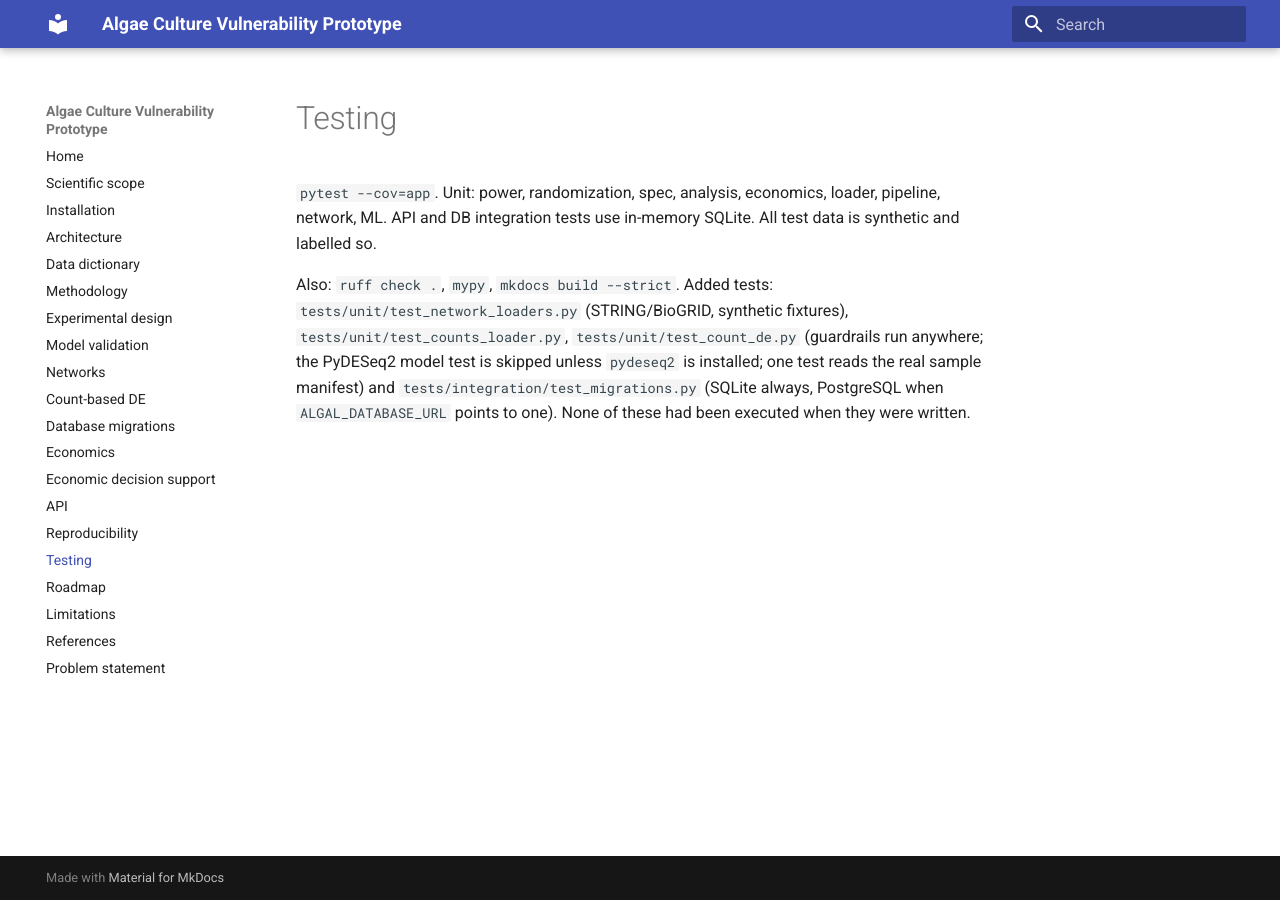
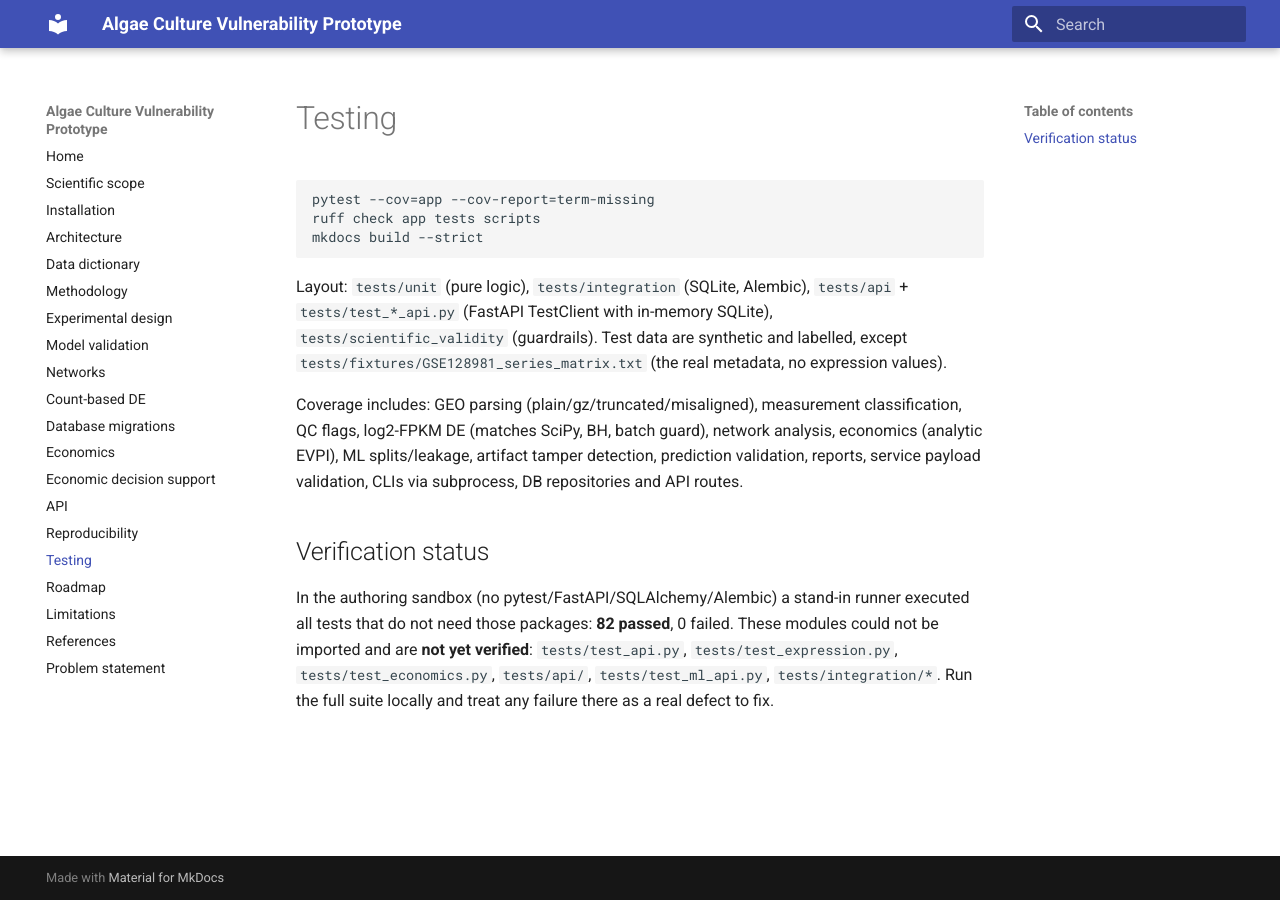
Before and after one commit to sunilnarayan419-ui/AlgalPathogenRisk-ML, an MkDocs documentation site: the page built from docs/testing.md, in a window 1280 px wide. Built offline with MkDocs 1.6.1 and Material for MkDocs 9.7.7, drawn with Linux system fonts in a browser that asks for light colours.

Commit message:
chore: update docs/testing.md

````diff
--- a/docs/testing.md
+++ b/docs/testing.md
@@ -1,5 +1,21 @@
 # Testing
 
-`pytest --cov=app`. Unit: power, randomization, spec, analysis, economics, loader, pipeline, network, ML. API and DB integration tests use in-memory SQLite. All test data is synthetic and labelled so.
+```powershell
+pytest --cov=app --cov-report=term-missing
+ruff check app tests scripts
+mkdocs build --strict
+```
+Layout: `tests/unit` (pure logic), `tests/integration` (SQLite, Alembic), `tests/api` + `tests/test_*_api.py`
+(FastAPI TestClient with in-memory SQLite), `tests/scientific_validity` (guardrails). Test data are synthetic and
+labelled, except `tests/fixtures/GSE128981_series_matrix.txt` (the real metadata, no expression values).
 
-Also: `ruff check .`, `mypy`, `mkdocs build --strict`. Added tests: `tests/unit/test_network_loaders.py` (STRING/BioGRID, synthetic fixtures), `tests/unit/test_counts_loader.py`, `tests/unit/test_count_de.py` (guardrails run anywhere; the PyDESeq2 model test is skipped unless `pydeseq2` is installed; one test reads the real sample manifest) and `tests/integration/test_migrations.py` (SQLite always, PostgreSQL when `ALGAL_DATABASE_URL` points to one). None of these had been executed when they were written.
+Coverage includes: GEO parsing (plain/gz/truncated/misaligned), measurement classification, QC flags, log2-FPKM DE
+(matches SciPy, BH, batch guard), network analysis, economics (analytic EVPI), ML splits/leakage, artifact
+tamper detection, prediction validation, reports, service payload validation, CLIs via subprocess, DB repositories
+and API routes.
+
+## Verification status
+In the authoring sandbox (no pytest/FastAPI/SQLAlchemy/Alembic) a stand-in runner executed all tests that do not
+need those packages: **82 passed**, 0 failed. These modules could not be imported and are **not yet verified**:
+`tests/test_api.py`, `tests/test_expression.py`, `tests/test_economics.py`, `tests/api/`, `tests/test_ml_api.py`,
+`tests/integration/*`. Run the full suite locally and treat any failure there as a real defect to fix.
````
